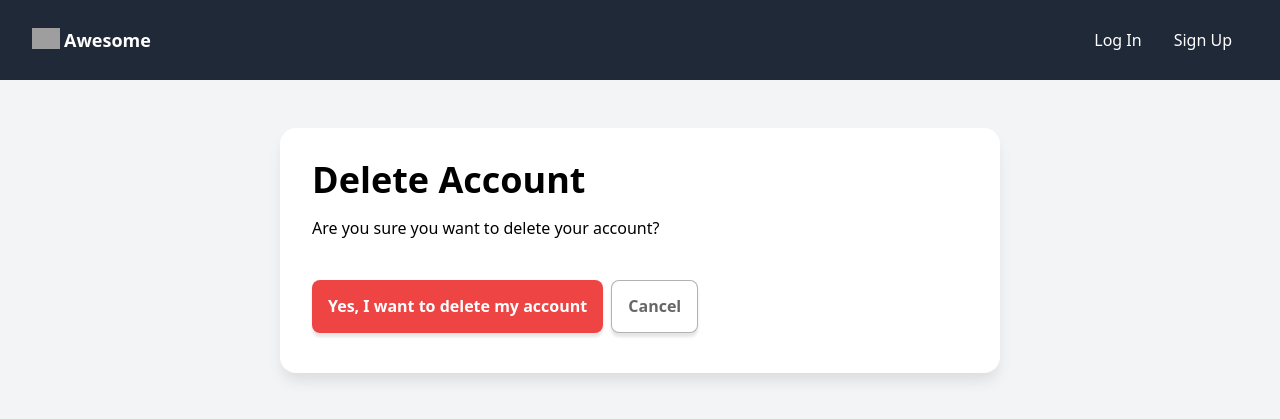
After one commit to MahanMa78/webapp, a Django app: page /profile/delete/ in a window 1280 px wide. The commit adds this page. Shown: the top 419 px of the page. Run offline with Django 5.2, Linux system fonts and the light colour scheme; some libraries are stand-ins or nearby versions; grey boxes are pictures that could not be loaded.

Commit message:
add profile delete view

```diff
--- a/config/urls.py
+++ b/config/urls.py
@@ -34,6 +34,7 @@ urlpatterns = [
     path('profile/' , profile_view , name='profile'),
     path('<username>/' , profile_view , name='userprofile'),
     path('profile/edit/' , profile_edit_view , name='profile-edit'),
+    path('profile/delete/' , profile_delete_view , name='profile-delete'),
 ]
 
 urlpatterns += static( settings.MEDIA_URL , document_root = settings.MEDIA_ROOT )
--- /dev/null
+++ b/templates/users/profile_delete.html
@@ -0,0 +1,15 @@
+{% extends 'layouts/c.html' %}
+
+
+{% block content %}
+
+    <h1>Delete Account</h1>
+    <p>Are you sure you want to delete your account?</p>
+
+    <form method='POST'>
+        {% csrf_token %}
+        <button type="submit" class="btn-red mt-6">Yes, I want to delete my account</button>
+        <a class="button secondaryAction ml-1" href="{{ request.META.HTTP_REFERER }}">Cancel</a>
+    </form>
+
+{% endblock content %}
--- a/templates/users/profile_edit.html
+++ b/templates/users/profile_edit.html
@@ -17,7 +17,7 @@
     <button type="submit" >Submit</button>
     <a class="button secondaryAction ml-1" href="{{ request.META.HTTP_REFERER }}">Cancel</a>
 </form>
-<a class="mt-12 hover:underline text-gray-500" href="">Delete Profile</a>
+<a class="mt-12 hover:underline text-gray-500" href="{% url "profile-delete" %}">Delete Profile</a>
 
 
 <script>
--- a/users/views.py
+++ b/users/views.py
@@ -1,6 +1,8 @@
 from django.http import Http404
 from django.shortcuts import get_object_or_404, render , redirect
 from .models import Profile
+from django.contrib import messages
+from django.contrib.auth import logout
 from django.contrib.auth.models import User
 from .forms import *
 
@@ -24,3 +26,16 @@ def profile_edit_view(request):
             return redirect('profile')
 
     return render(request , 'users/profile_edit.html' , {'form' : form})
+
+
+def profile_delete_view(request):
+
+    user = request.user
+
+    if request.method == 'POST':
+        logout(request)
+        user.delete()
+        messages.success(request , "Account deleted  , what a pity")
+        return redirect('home')
+
+    return render(request , 'users/profile_delete.html')
```
